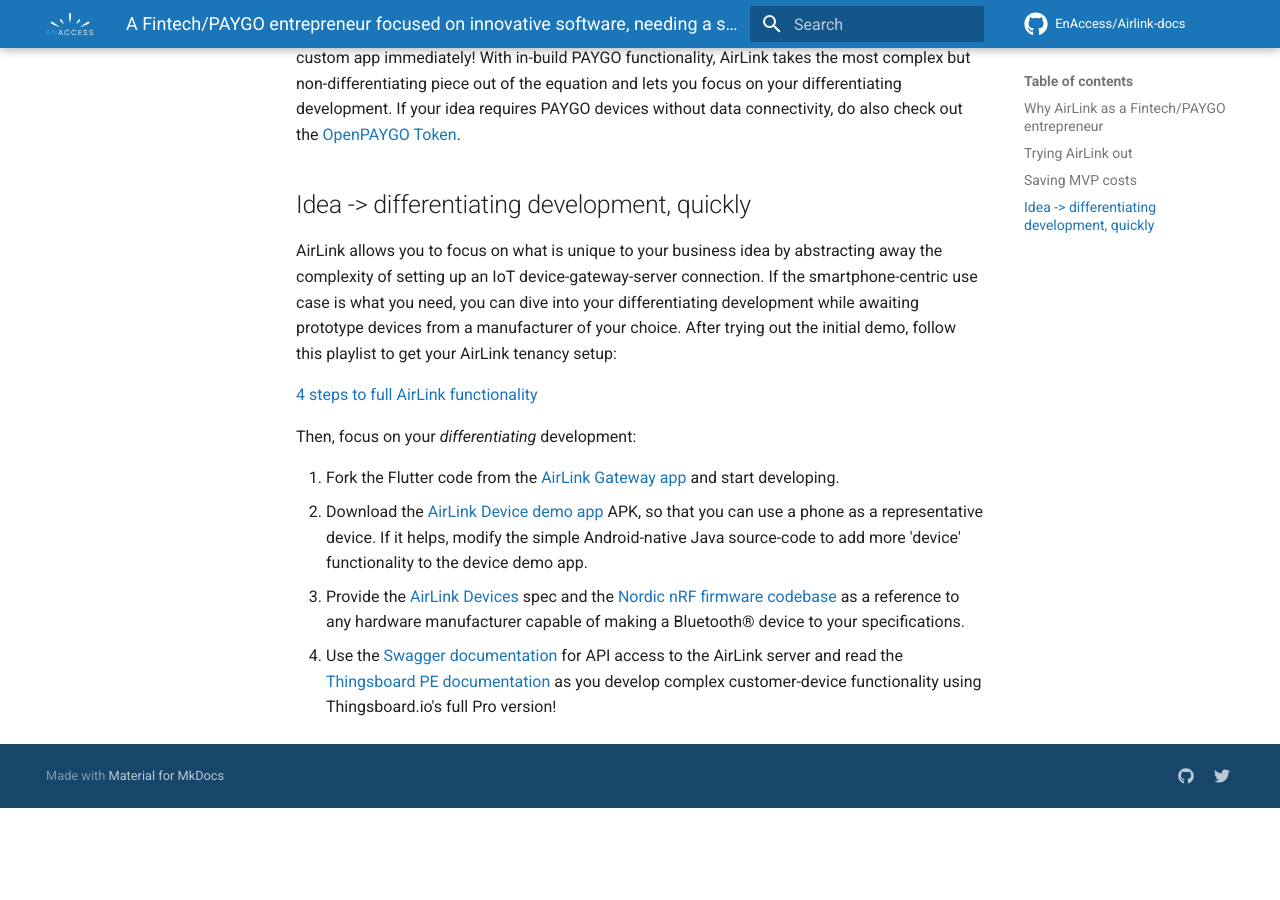
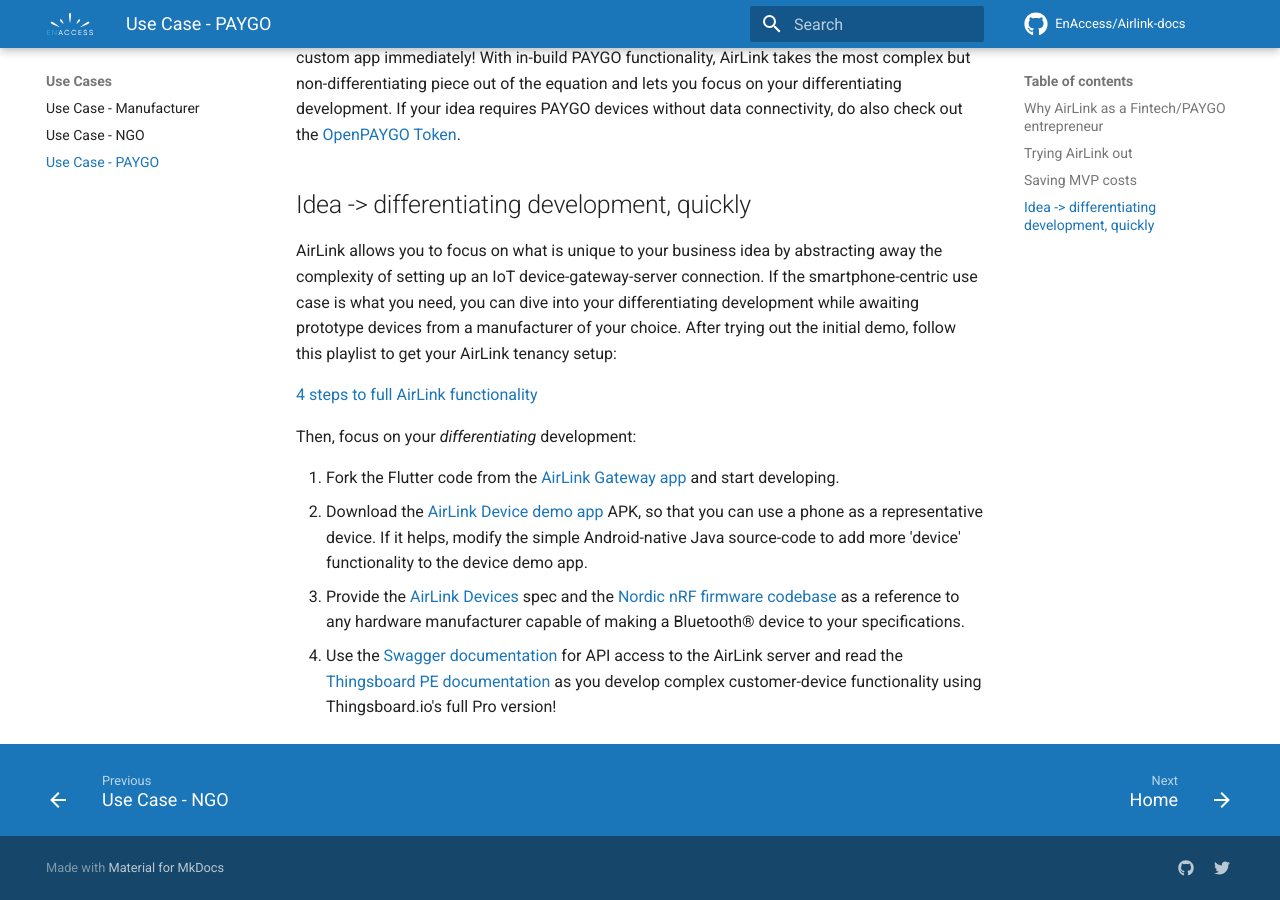
Before and after one commit to EnAccess/AirLink-docs, an MkDocs documentation site: the page built from docs/Use Cases/Use Case - Paygo Entrepreneur.md, in a window 1280 px wide and 900 px high, scrolled down 678 px. Built offline with MkDocs 1.6.1 and Material for MkDocs 9.7.7, drawn with Linux system fonts in a browser that asks for light colours; comment, search, counter and statistics services are not loaded; before the commit the page ends 1486 px from its top, so only the background shows below that.

Commit message:
Update mkdocs.yml

```diff
--- a/mkdocs.yml
+++ b/mkdocs.yml
@@ -115,9 +115,9 @@ extra_javascript:
 nav:
   - Home: index.md
   - Use Cases:
-    - Use Case - Manufacturer: Use Case - Device Manufacturer.md
-    - Use Case - NGO: Use Case - NGO.md
-    - Use Case - PAYGO: Use Case - Paygo Entrepreneur.md
+    - Use Case - Manufacturer: Use Cases/Use Case - Device Manufacturer.md
+    - Use Case - NGO: Use Cases/Use Case - NGO.md
+    - Use Case - PAYGO: Use Cases/Use Case - Paygo Entrepreneur.md
   - AirLink App:
       - Home: AirLink App.md
   - AirLink Devices:
```
